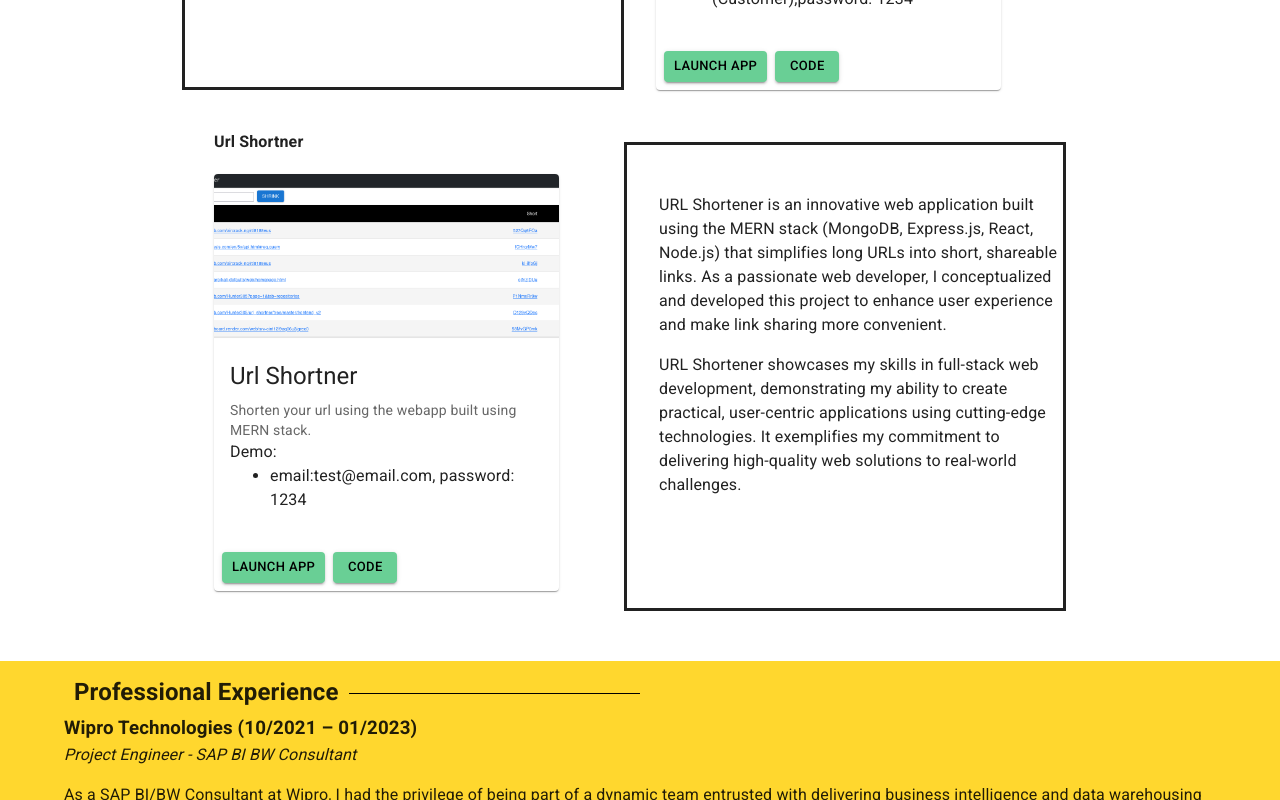
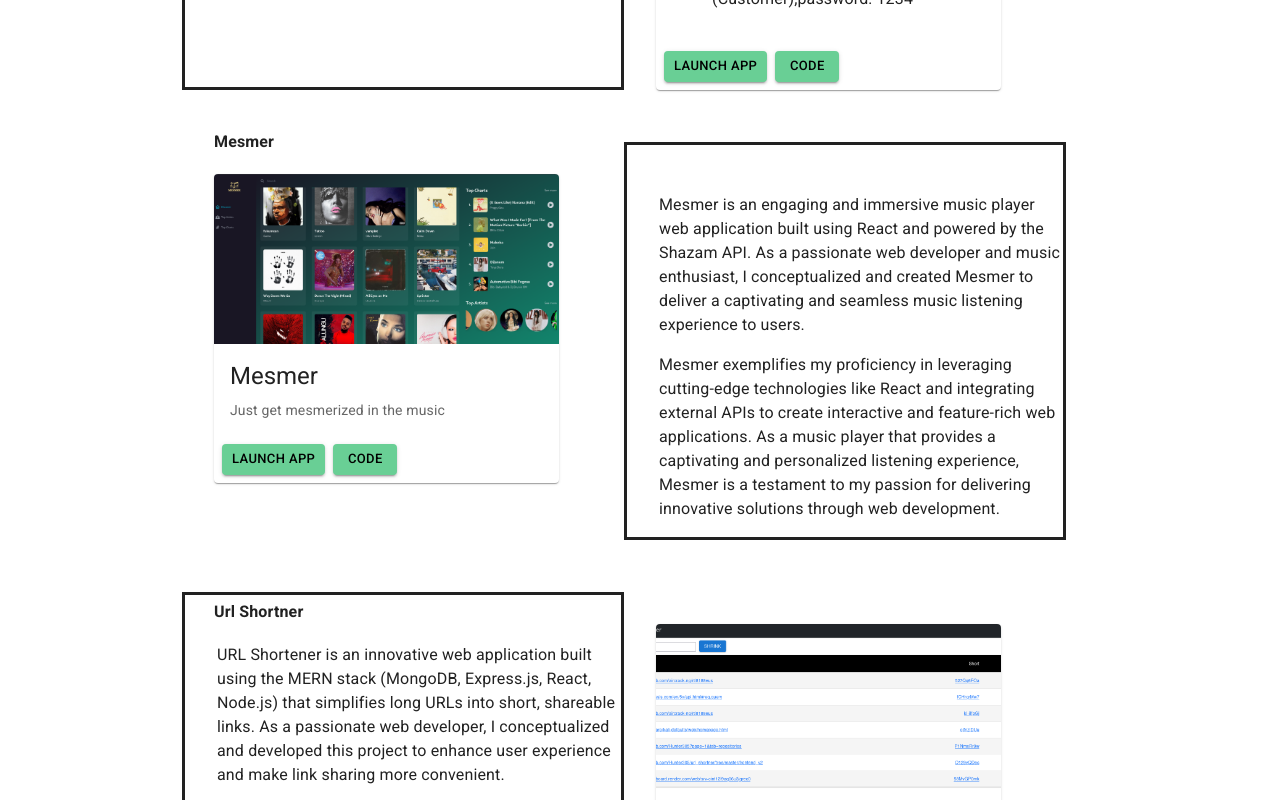
Before and after one commit to Hunter305/portfolio, a React (Vite) app: page / in a window 1280 px wide. Shown: the part 1700-2500 px from the top of the page. Built offline with nearby package versions, Linux system fonts and the light colour scheme.

Commit message:
portfolio website 99%

```diff
--- a/src/components/Projects.jsx
+++ b/src/components/Projects.jsx
@@ -11,6 +11,7 @@
 import React from "react";
 import procart from "../img/procart.png";
 import urls from "../img/urls.png";
+import mesmer from "../img/mesmer.png";
 
 const Projects = () => {
   return (
@@ -115,11 +116,100 @@
           </Grid>
         </Grid>
         {/* this one after creating a new project need to un comment */}
+        <Grid item xs={12} sx={{ marginBottom: "50px" }}>
+          <h4 style={{ marginBottom: "20px", marginTop: "40px" }}>Mesmer</h4>
+          <Grid container spacing={4}>
+            <Grid item xs={12} md={6}>
+              <Card sx={{ maxWidth: 345, marginBottom: "20px" }}>
+                <CardMedia sx={{ height: 170 }} image={mesmer} title="mesmer" />
+                <CardContent>
+                  <Typography gutterBottom variant="h5" component="div">
+                    Mesmer
+                  </Typography>
+                  <Typography variant="body2" color="text.secondary">
+                    Just get mesmerized in the music
+                    <br />
+                  </Typography>
+                </CardContent>
+                <CardActions>
+                  <Button
+                    variant="contained"
+                    size="small"
+                    sx={{
+                      backgroundColor: "#69CF95",
+                      color: "#000",
+                      "&:hover": { backgroundColor: "#69CF95" },
+                    }}
+                  >
+                    <a
+                      href="https://mesmermusic.netlify.app/"
+                      target="_blank"
+                      style={{ textDecoration: "none", color: "black" }}
+                    >
+                      Launch app
+                    </a>
+                  </Button>
+                  <Button
+                    variant="contained"
+                    size="small"
+                    sx={{
+                      backgroundColor: "#69CF95",
+                      color: "#000",
+                      "&:hover": { backgroundColor: "#69CF95" },
+                    }}
+                  >
+                    <a
+                      href="https://github.com/Hunter305/Mesmer"
+                      target="_blank"
+                      style={{ textDecoration: "none", color: "black" }}
+                    >
+                      Code
+                    </a>
+                  </Button>
+                </CardActions>
+              </Card>
+            </Grid>
+            <Grid item xs={12} md={6} sx={{ border: "solid" }}>
+              <p>
+                Mesmer is an engaging and immersive music player web application
+                built using React and powered by the Shazam API. As a passionate
+                web developer and music enthusiast, I conceptualized and created
+                Mesmer to deliver a captivating and seamless music listening
+                experience to users.
+              </p>
+              <p>
+                Mesmer exemplifies my proficiency in leveraging cutting-edge
+                technologies like React and integrating external APIs to create
+                interactive and feature-rich web applications. As a music player
+                that provides a captivating and personalized listening
+                experience, Mesmer is a testament to my passion for delivering
+                innovative solutions through web development.
+              </p>
+            </Grid>
+          </Grid>
+        </Grid>
         <Grid item xs={12}>
-          <h4 style={{ marginBottom: "20px", marginTop: "40px" }}>
+          <h4 style={{ marginBottom: "0px", marginTop: "10px" }}>
             Url Shortner
           </h4>
+
           <Grid container spacing={4}>
+            <Grid item xs={12} md={6} sx={{ border: "solid" }}>
+              <p>
+                URL Shortener is an innovative web application built using the
+                MERN stack (MongoDB, Express.js, React, Node.js) that simplifies
+                long URLs into short, shareable links. As a passionate web
+                developer, I conceptualized and developed this project to
+                enhance user experience and make link sharing more convenient.
+              </p>
+              <p>
+                URL Shortener showcases my skills in full-stack web development,
+                demonstrating my ability to create practical, user-centric
+                applications using cutting-edge technologies. It exemplifies my
+                commitment to delivering high-quality web solutions to
+                real-world challenges.
+              </p>
+            </Grid>
             <Grid item xs={12} md={6}>
               <Card sx={{ maxWidth: 345, marginBottom: "20px" }}>
                 <CardMedia
@@ -178,22 +268,6 @@
                 </CardActions>
               </Card>
             </Grid>
-            <Grid item xs={12} md={6} sx={{ border: "solid" }}>
-              <p>
-                URL Shortener is an innovative web application built using the
-                MERN stack (MongoDB, Express.js, React, Node.js) that simplifies
-                long URLs into short, shareable links. As a passionate web
-                developer, I conceptualized and developed this project to
-                enhance user experience and make link sharing more convenient.
-              </p>
-              <p>
-                URL Shortener showcases my skills in full-stack web development,
-                demonstrating my ability to create practical, user-centric
-                applications using cutting-edge technologies. It exemplifies my
-                commitment to delivering high-quality web solutions to
-                real-world challenges.
-              </p>
-            </Grid>
           </Grid>
         </Grid>
       </Grid>
```
Also changed, not shown: src/img/mesmer.png (added).
